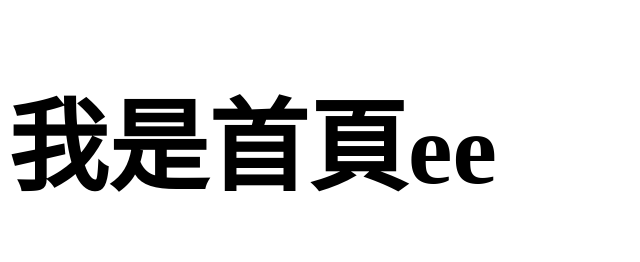
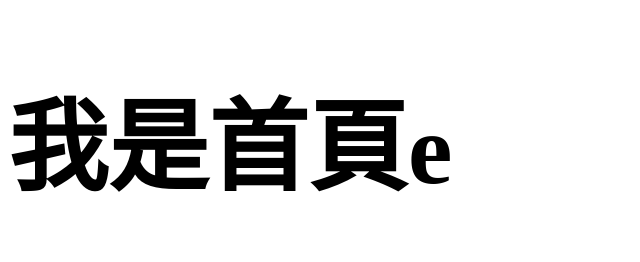
Before and after one commit to shinkureru/theThirdMainWork_vite, a website built with Vite: page pages/index.html in a window 1280 px wide. Shown: the top 262 px of the page, without its empty margins (0-640 px from the left). Built offline with nearby package versions, Linux system fonts and the light colour scheme.

Commit message:
update_test

```diff
--- a/pages/index.html
+++ b/pages/index.html
@@ -9,7 +9,7 @@
   <body>
     <%- include('./layout/header'); -%>
 
-    <h1 class="index-title">我是首頁ee</h1>
+    <h1 class="index-title">我是首頁e</h1>
     <img src="../assets/images/cat.jpg" style="width: 300px;" alt="cat">
 
     <%- include('./layout/footer'); -%>
```
